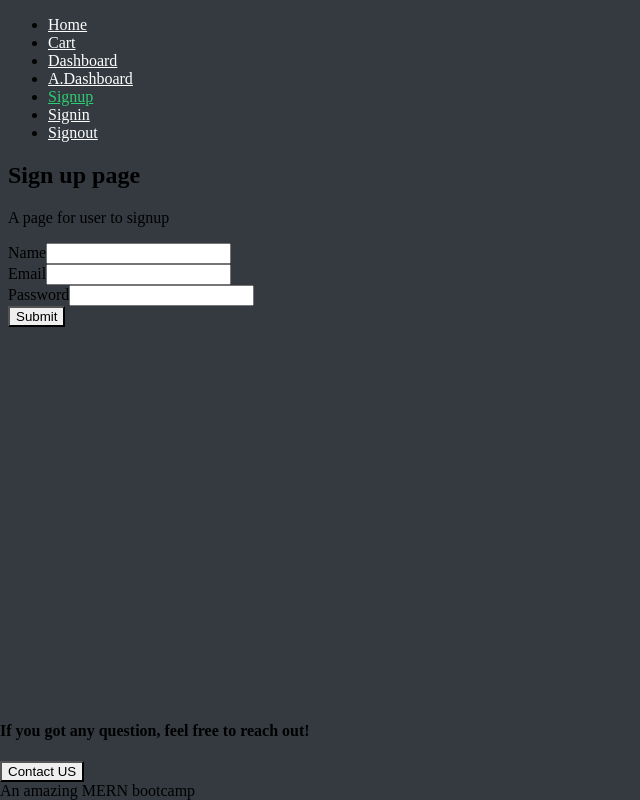
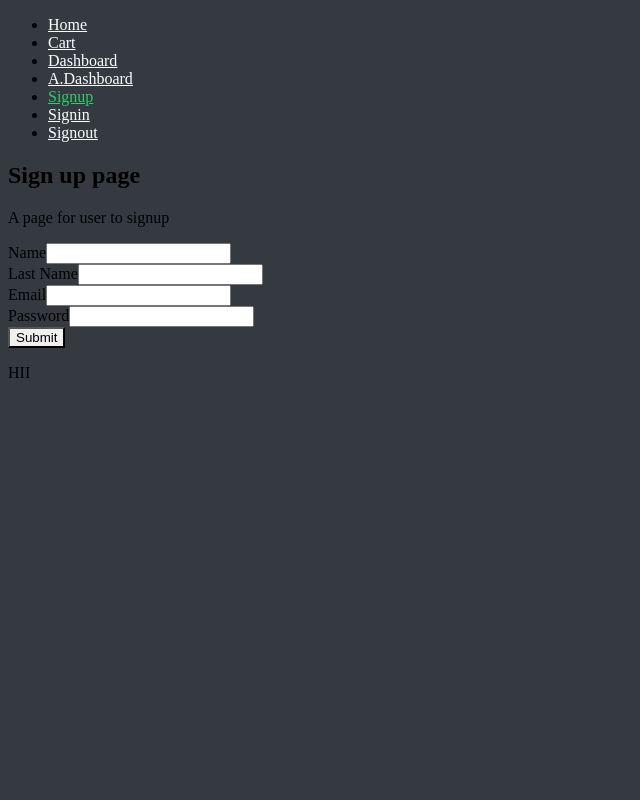
Before and after one commit to daps10/mern-bootcamp, a React (Create React App) app in the folder projfrontend/: page /signup in a window 1280 px wide. Shown: the whole page, without its empty margins (0-640 px from the left). Built offline with nearby package versions, Linux system fonts and the light colour scheme; no server answers; the HTML template or start-up script is replaced by a standard one.

Commit message:
Given success or error alert message for the response.

```diff
--- a/projfrontend/src/auth/helper/index.js
+++ b/projfrontend/src/auth/helper/index.js
@@ -4,6 +4,7 @@ export const signup = async (user) => {
     try {
         const signupParams = {
             "name": user.name,
+            "lastname": user.lastname,
             "email": user.email,
             "password": user.password
         };
@@ -17,7 +18,6 @@ export const signup = async (user) => {
             body: JSON.stringify( signupParams )
         };
         const URL =  API + "auth/signup";
-
         const response = await fetch (URL, requestOptions);
         return await response.json();
     } catch (error) {
@@ -63,7 +63,7 @@ export const signout = async (next) => {
 
             const URL =  API + "auth/signout";
             const response = await fetch (URL, requestOptions);
-            const json = await response.json();
+            await response.json();
             localStorage.removeItem("authToken");
             next();
         }
--- a/projfrontend/src/core/Base.js
+++ b/projfrontend/src/core/Base.js
@@ -19,7 +19,7 @@ const Base= ({
                 </div>
                 <div className={ className }>{ children} </div>
             </div>
-            <footer className="footer bg-dark mt-auto py-3">
+            {/* <footer className="footer bg-dark mt-auto py-3">
                 <div className="container-fluid bg-success text-white text-center py-3">
                     <h4>If you got any question, feel free to reach out!</h4>
                     <button className="btn btn-warning btn-lg">Contact US</button>
@@ -29,7 +29,7 @@ const Base= ({
                         An amazing <span className='text-white'>MERN</span>  bootcamp
                     </span>
                 </div>
-            </footer>
+            </footer> */}
         </>
     )
 }
--- a/projfrontend/src/styles.css
+++ b/projfrontend/src/styles.css
@@ -13,4 +13,5 @@ footer {
   bottom: 0px;
   right: 0px;
   left: 0px;
+  margin-top: auto;
 }
--- a/projfrontend/src/user/Signup.js
+++ b/projfrontend/src/user/Signup.js
@@ -1,7 +1,82 @@
-import React from "react";
+import React, { useState } from "react";
 import Base from "../core/Base";
+import { signup } from "../auth/helper";
+import { Link } from "react-router-dom";
 
 const Signup = () => {
+    const [values, setValues] = useState({
+        name: "",
+        lastname:"",
+        email:"",
+        password: "",
+        error: "",
+        success: false
+    });
+
+    const { name,lastname, email, password, error, success } = values; // desctructre the values
+
+    // Onchange method
+    const onHandleChange = name => event => {
+        setValues({
+            ...values,
+            error:false,
+            [name]: event.target.value
+        })
+    }
+
+    const onSubmit = async (event) => {
+        event.preventDefault();
+        setValues({ ...values, error: false })
+        const response = await signup({
+            name,
+            lastname,
+            email,
+            password
+        });
+        console.log("response found === ", response);
+        if(response.status !== 201){
+            console.log(response.message)
+            setValues({
+                ...values,
+                error: response.message,
+                success: false
+            });
+        } else {
+            setValues({
+                ...values,
+                name:"",
+                lastname:"",
+                email:"",
+                password:"",
+                error: "",
+                success: true
+            });
+        }
+    }
+
+    const successMessage = () => {
+        return (
+            <div className="row">
+                <div className="col-md-6 offset-sm-3 text-left">
+                    <div className="alert alert-success" style={{display: success? "": "none"}}>
+                        New Account was created successfully. Please <Link to="/signin"> Login Here </Link>
+                    </div>
+                </div>
+            </div>
+        )
+    }
+
+    const errorMessage = () => {
+        return (
+            <div className="row">
+                <div className="col-md-6 offset-sm-3 text-left">
+                    <div className="alert alert-danger" style={{display: error ? "": "none"}}>
+                        { error }
+                    </div>
+                </div>
+            </div>
+        )
+    }
 
     const signUpForm = () => {
         return (
@@ -10,17 +85,37 @@ const Signup = () => {
                     <form >
                         <div className="form-group">
                             <label className="text-light">Name</label>
-                            <input className="form-control" type="text"/>
+                            <input
+                            className="form-control"
+                            type="text"
+                            value={name}
+                            onChange={onHandleChange("name")}/>
+                        </div>
+                        <div className="form-group">
+                            <label className="text-light">Last Name</label>
+                            <input
+                            className="form-control"
+                            type="text"
+                            value={lastname}
+                            onChange={onHandleChange("lastname")}/>
                         </div>
                         <div className="form-group">
                             <label className="text-light">Email</label>
-                            <input className="form-control" type="email"/>
+                            <input
+                            className="form-control"
+                            type="email"
+                            value={email}
+                            onChange={onHandleChange("email")}/>
                         </div>
                         <div className="form-group">
                             <label className="text-light">Password</label>
-                            <input className="form-control" type="password"/>
+                            <input
+                            className="form-control"
+                            type="password"
+                            value={password}
+                            onChange={onHandleChange("password")}/>
                         </div>
-                        <button className="form-control btn btn-success btn-block mt-2">
+                        <button className="form-control btn btn-success btn-block mt-2" onClick={ onSubmit }>
                             Submit
                         </button>
                     </form>
@@ -32,7 +127,10 @@ const Signup = () => {
     return (
         <>
             <Base title="Sign up page" description="A page for user to signup">
+                { successMessage() }
+                { errorMessage() }
                 { signUpForm() }
+                <p className="text-white text-center">HII</p>
             </Base>
         </>
     )
```
